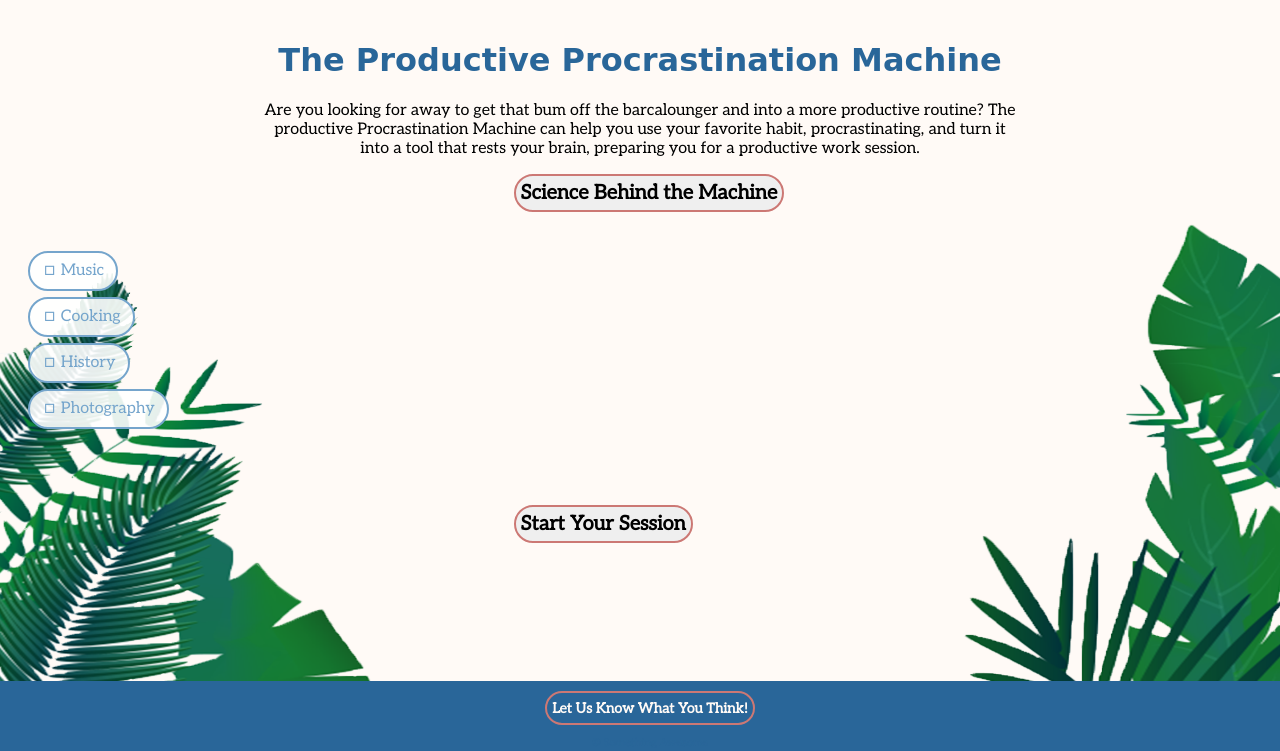
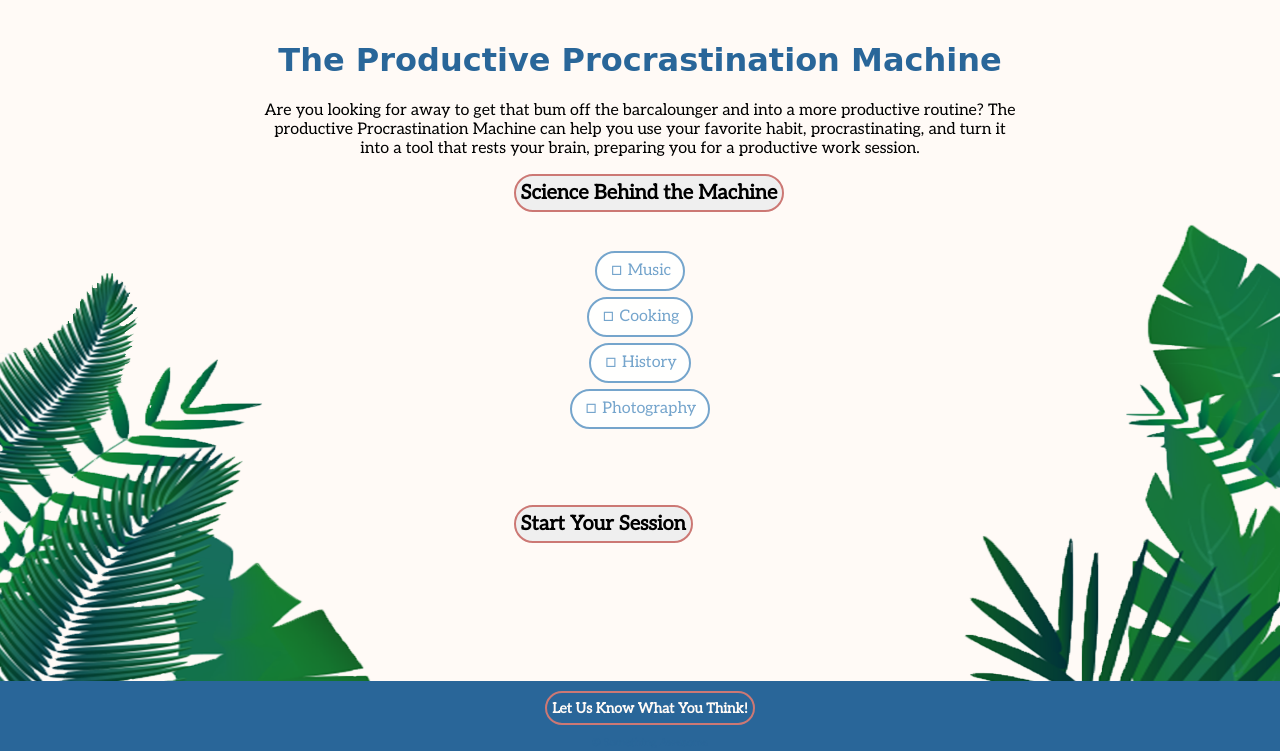
Before and after one commit to averma1/ProductiveProcrastination, a Flask app: page / in a window 1280 px wide. Shown: the part 49-800 px from the top of the page. Run offline with Flask 2, Linux system fonts and the light colour scheme; some libraries are stand-ins or nearby versions; some web fonts are replaced.

Commit message:
center changes

```diff
--- a/app/static/styles.css
+++ b/app/static/styles.css
@@ -66,7 +66,8 @@ body {
 
 ul.checkboxes {
   list-style: none;
-  padding: 20px; }
+  padding: 20px;
+  text-align: center; }
 
 ul.checkboxes li {
   display: inline; }
--- a/app/static/styles.scss
+++ b/app/static/styles.scss
@@ -86,6 +86,7 @@ body{
 ul.checkboxes {
     list-style: none;
     padding: 20px;
+    text-align: center;
 }
 ul.checkboxes li{
     display: inline;
```
